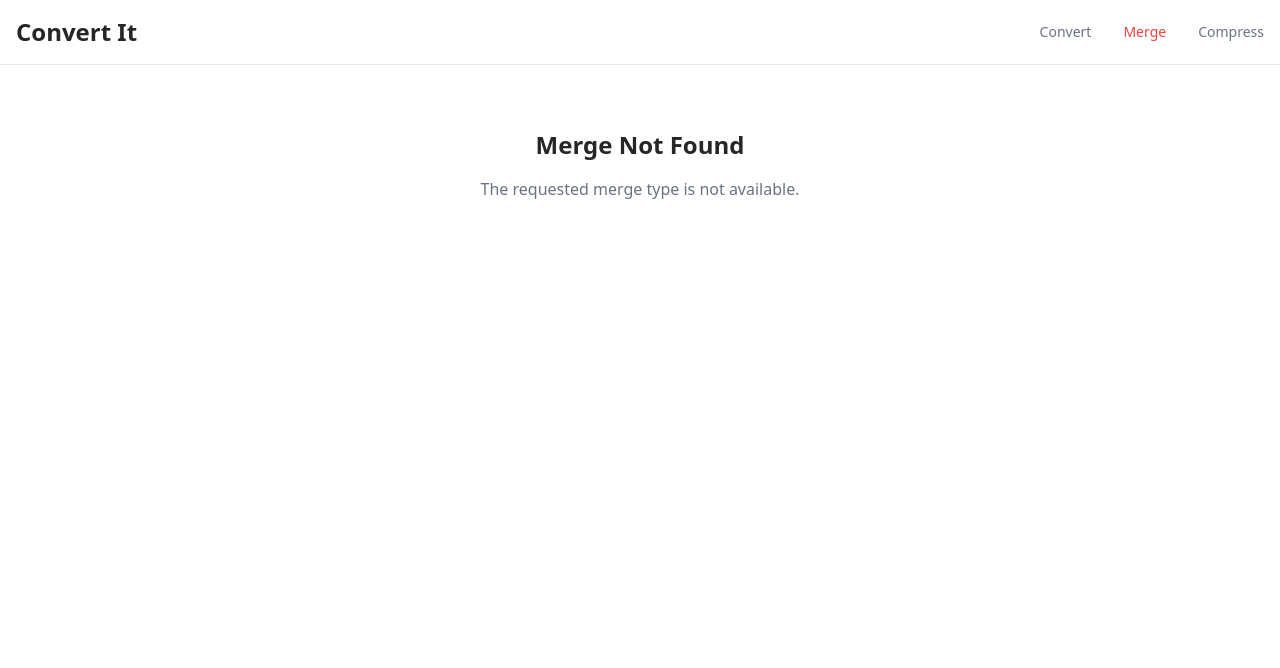
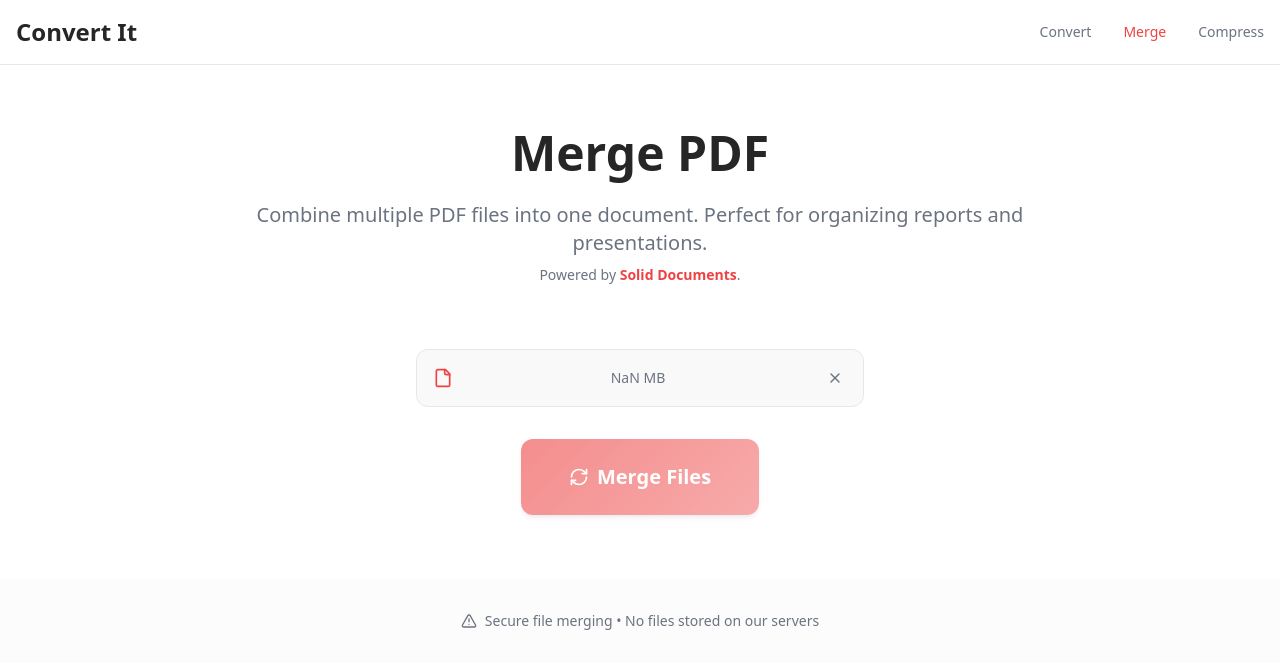
Before and after one commit to Abdulh-a-d-i/format-leap, a React (Vite) app: page /merge in a window 1280 px wide. Before the commit this address had no page. Shown: the top 668 px of the page. Built offline with nearby package versions, Linux system fonts and the light colour scheme; the HTML template or start-up script is replaced by a standard one.

Commit message:
Update MergingPage.tsx

```diff
--- a/src/pages/MergingPage.tsx
+++ b/src/pages/MergingPage.tsx
@@ -48,7 +48,7 @@ const mergeConfig: Record<string, {
 
 const MergingPage: React.FC = () => {
   const { type } = useParams<{ type: string }>();
-  const config = type ? mergeConfig[type] : null;
+  const config = type && mergeConfig[type] ? mergeConfig[type] : mergeConfig['merge-pdf']; // Default to merge-pdf
 
   const [selectedFiles, setSelectedFiles] = useState<File[]>([]);
   const [loading, setLoading] = useState(false);
```
